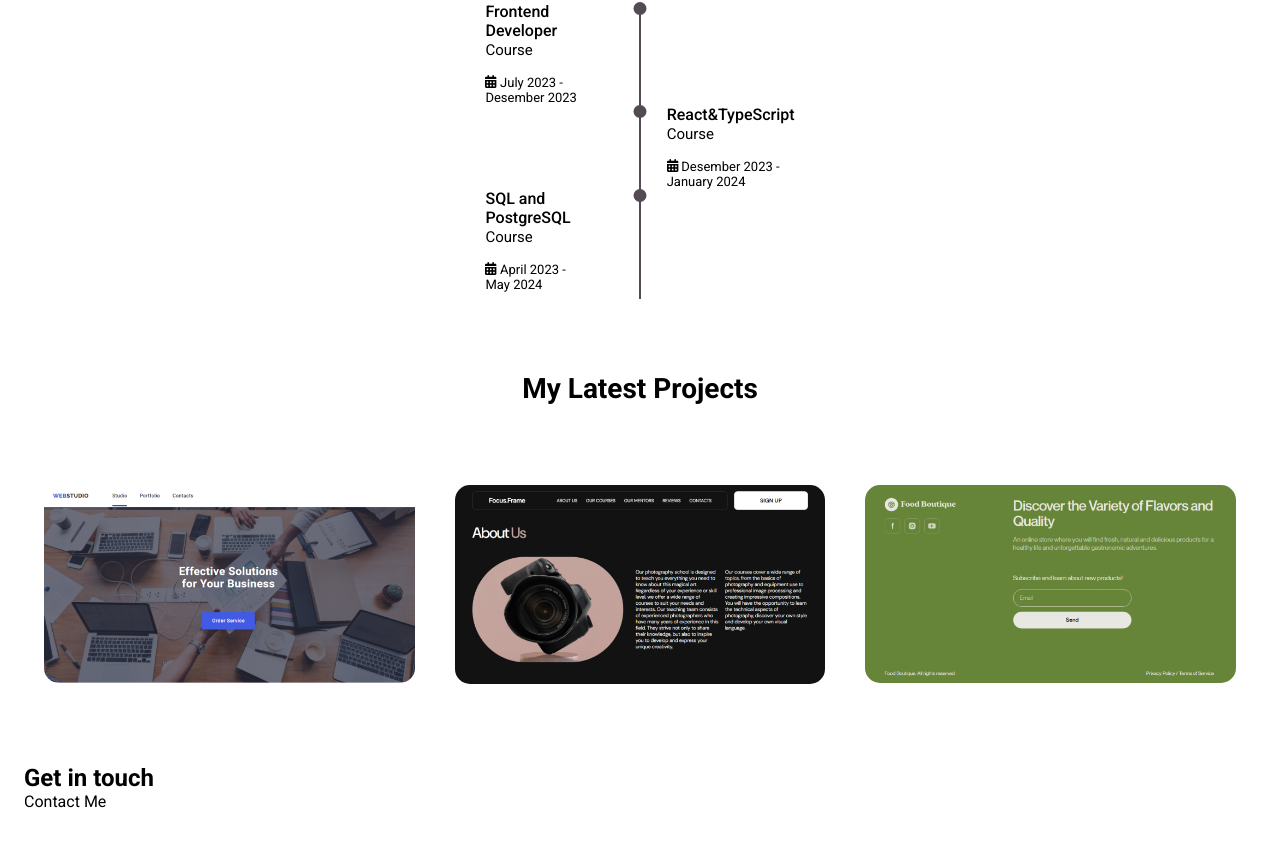
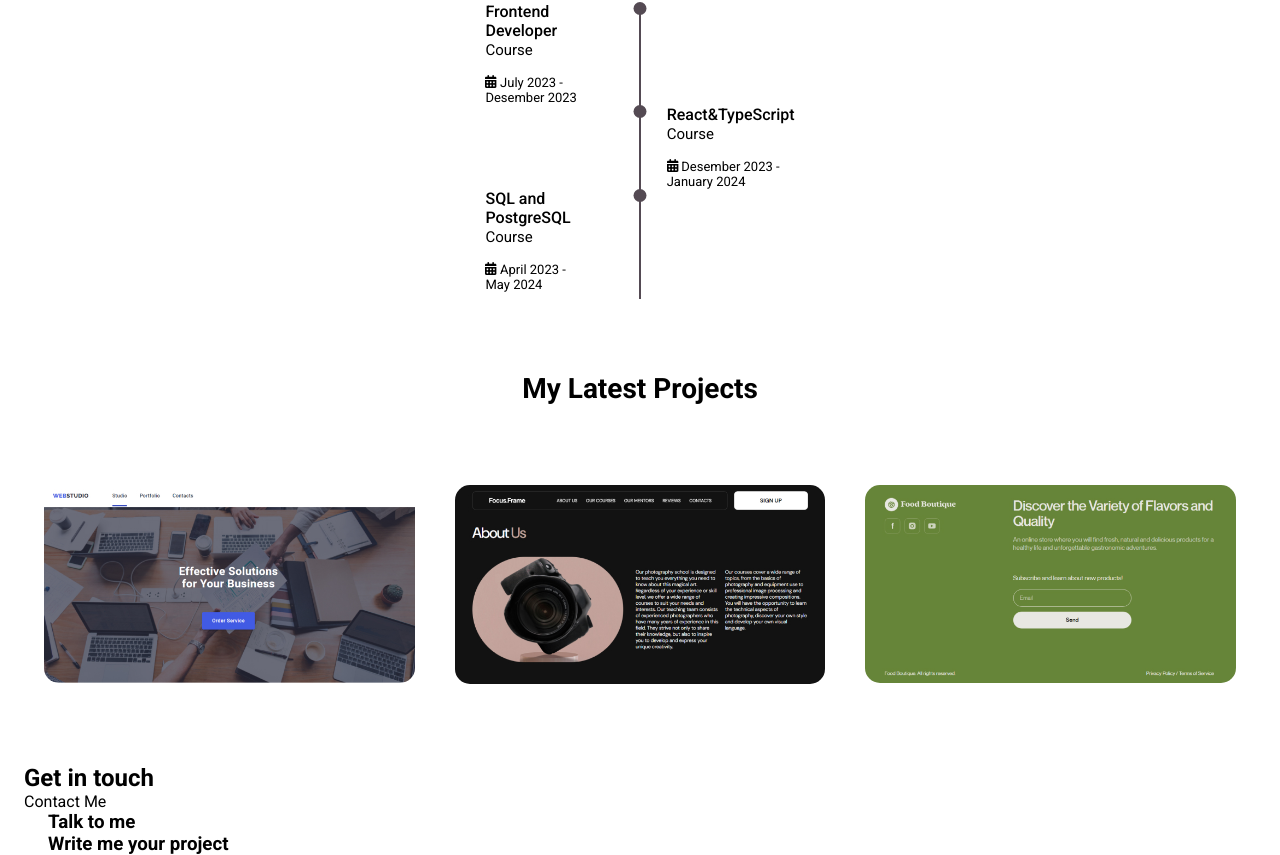
Before and after one commit to NikkiPotomakha/my-portfolio, a React (Create React App) app: page / in a window 1280 px wide. Shown: the part 3172-4027 px from the top of the page. Before the commit the page ends 3983 px from the top, so only its background shows below. Built offline with nearby package versions, Linux system fonts and the light colour scheme; a web font is replaced by a local one.

Commit message:
Update Contact.jsx

```diff
--- a/src/components/Contact/Contact.jsx
+++ b/src/components/Contact/Contact.jsx
@@ -10,8 +10,18 @@ const Contact = () => {
           <div className="contact_container container grid">
               <div className="contact-content">
                   <h3 className="conatct-title">
+                      Talk to me
+                  </h3>
+                  <div className="contact-info">
+                      <div className="contact-card">
+                          <i className="contact-card-icon"></i>
+                          <h3 className="contact-card-title"></h3>
+                      </div>
+                  </div>
+              </div>
 
-                  </h3>
+              <div className="contact-content">
+                  <h3 className="contact_title">Write me your project</h3>
               </div>
           </div>
     </section>
```
